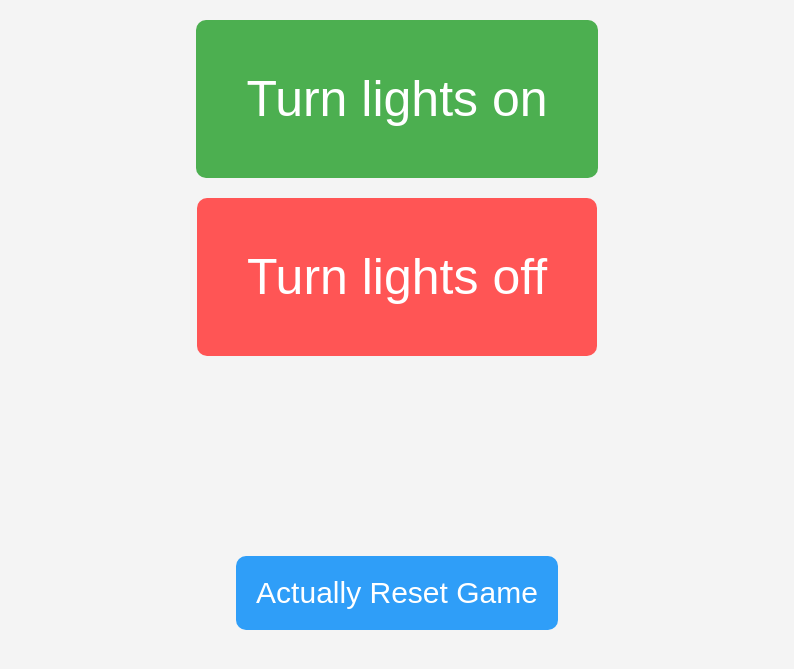
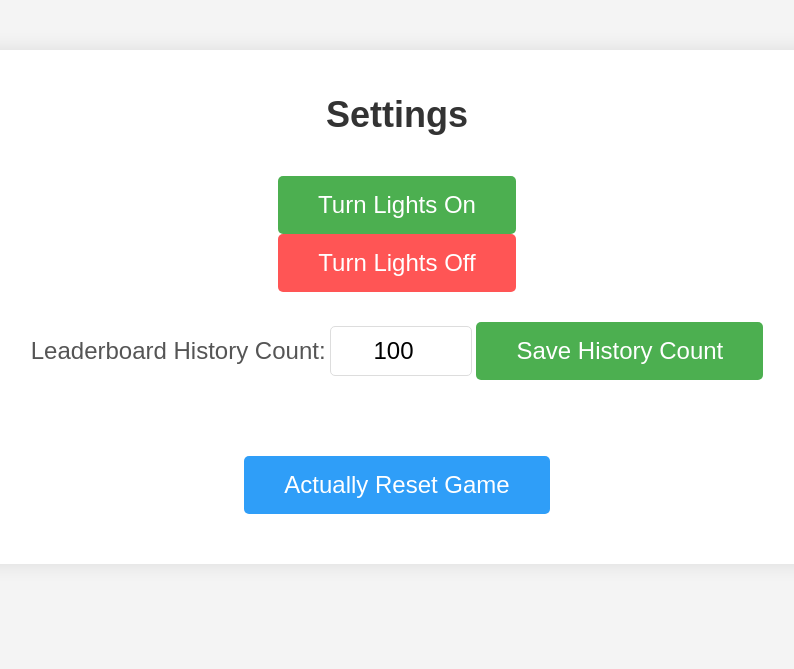
Before and after one commit to christopherpunt/foosball_scorekeeper, a Flask app: page /settings/ in a window 1280 px wide. Shown: the part 70-739 px from the top of the page, without its empty margins (243-1037 px from the left). Run offline with Flask 3, Linux system fonts and the light colour scheme.

Commit message:
Merged PR 984: limit leaderboard history

```diff
--- a/src/configuration.py
+++ b/src/configuration.py
@@ -10,3 +10,4 @@ class Configuration:
     playersDatabase = 'instance/players.json'
     leaderboardStatsCount = 10
     defaultJoinGamePlayersCount=14
+    leaderboardHistory=100
--- a/src/routes/settingsRoutes.py
+++ b/src/routes/settingsRoutes.py
@@ -1,4 +1,4 @@
-from flask import render_template, Blueprint
+from flask import render_template, Blueprint, request, redirect, url_for
 from ledStripService import LedStripService
 from configuration import Configuration
 from helpers import *
@@ -9,7 +9,7 @@ ledStripService = LedStripService(Configuration.ledStripControllerUrl)
 
 @settings_blueprint.route('/')
 def settings():
-    return render_template('settings.html')
+    return render_template('settings.html', leaderboard_history=Configuration.leaderboardHistory)
 
 @settings_blueprint.route('/lights_on', methods=['POST'])
 def turnLightsOn():
@@ -20,3 +20,9 @@ def turnLightsOn():
 def turnLightsOff():
     ledStripService.setDarkMode(False)
     return render_template('settings.html')
+
+@settings_blueprint.route('/save_leaderboard_history', methods=['POST'])
+def save_leaderboard_history():
+    new_history_count = int(request.form.get('historyCount'))
+    Configuration.leaderboardHistory = new_history_count
+    return redirect(url_for('settings.settings'))
--- a/src/templates/settings.html
+++ b/src/templates/settings.html
@@ -13,50 +13,116 @@
             background-color: #f4f4f4;
             margin: 0;
             padding: 0;
+        }
+
+        .container {
+            max-width: 800px;
+            margin: 50px auto;
+            padding: 20px;
+            background-color: #fff;
+            border-radius: 10px;
+            box-shadow: 0 0 20px rgba(0, 0, 0, 0.1);
+        }
+
+        h1 {
+            font-size: 36px;
+            color: #333;
+            margin-bottom: 40px;
             text-align: center;
         }
 
+        .form-section {
+            display: flex;
+            flex-direction: column;
+            align-items: center;
+            margin-bottom: 30px;
+        }
+
+        label {
+            font-size: 24px;
+            margin-bottom: 10px;
+            color: #555;
+        }
+
+        input[type="number"] {
+            padding: 10px;
+            font-size: 24px;
+            width: 120px;
+            text-align: center;
+            margin-bottom: 20px;
+            border: 1px solid #ddd;
+            border-radius: 5px;
+        }
+
         input[type="submit"] {
-            margin-top: 20px;
-
-            padding: 50px; /* Increase padding for a bigger button */
-            font-size: 50px;
+            padding: 15px 40px;
+            font-size: 24px;
+            color: #fff;
             cursor: pointer;
             border: none;
-            border-radius: 10px; /* Add border-radius for rounded edges */
+            border-radius: 5px;
+            transition: background-color 0.3s ease;
         }
 
         #lightsFormOn input[type="submit"] {
-            background-color: #4caf50; /* Green for "On" button */
-            color: #fff;
+            background-color: #4caf50;
         }
 
         #lightsFormOff input[type="submit"] {
-            background-color: #ff5555; /* Red for "Off" button */
-            color: #fff;
+            background-color: #ff5555;
+        }
+
+        #saveHistoryForm input[type="submit"] {
+            background-color: #4caf50;
         }
 
         #resetGame input[type="submit"] {
-            padding: 20px;
-            margin-top: 200px;
-            font-size: 30px;
             background-color: #2f9ef8;
-            color: #fff;
+            margin-top: 30px;
         }
+
+        input[type="submit"]:hover {
+            opacity: 0.9;
+        }
+
+        @media (max-width: 600px) {
+            input[type="submit"], input[type="number"] {
+                font-size: 20px;
+            }
+
+            h1 {
+                font-size: 28px;
+            }
+        }
+
     </style>
 {% endblock %}
 
 {% block content %}
-    <!-- Lights Control Form -->
+    <div class="container">
+        <h1>Settings</h1>
+
+        <div class="form-section">
             <form id="lightsFormOn" action="/settings/lights_on" method="post">
-        <input type="submit" name="lightsOn" value="Turn lights on" />
+                <input type="submit" name="lightsOn" value="Turn Lights On" />
             </form>
+            <form id="lightsFormOff" action="/settings/lights_off" method="post">
+                <input type="submit" name="lightsOff" value="Turn Lights Off" />
+            </form>
+        </div>
 
-    <form id="lightsFormOff" action="/settings/lights_off" method="post">
-        <input type="submit" name="lightsOff" value="Turn lights off" />
+        <div class="form-section">
+            <form id="saveHistoryForm" action="/settings/save_leaderboard_history" method="post">
+                <label for="historyCount">Leaderboard History Count:</label>
+                <input type="number" id="historyCount" name="historyCount" min="1" value="{{ leaderboard_history }}" required>
+                <input type="submit" value="Save History Count" />
             </form>
+        </div>
 
+        <div class="form-section">
             <form id="resetGame" action="/reset_game" method="post">
                 <input type="submit" name="reset_game" value="Actually Reset Game" />
             </form>
+        </div>
+    </div>
 {% endblock %}
```
Also changed, not shown: src/leaderboardStats.py (+15 -9 lines). Lines whose indentation alone changed are shown as unchanged.
